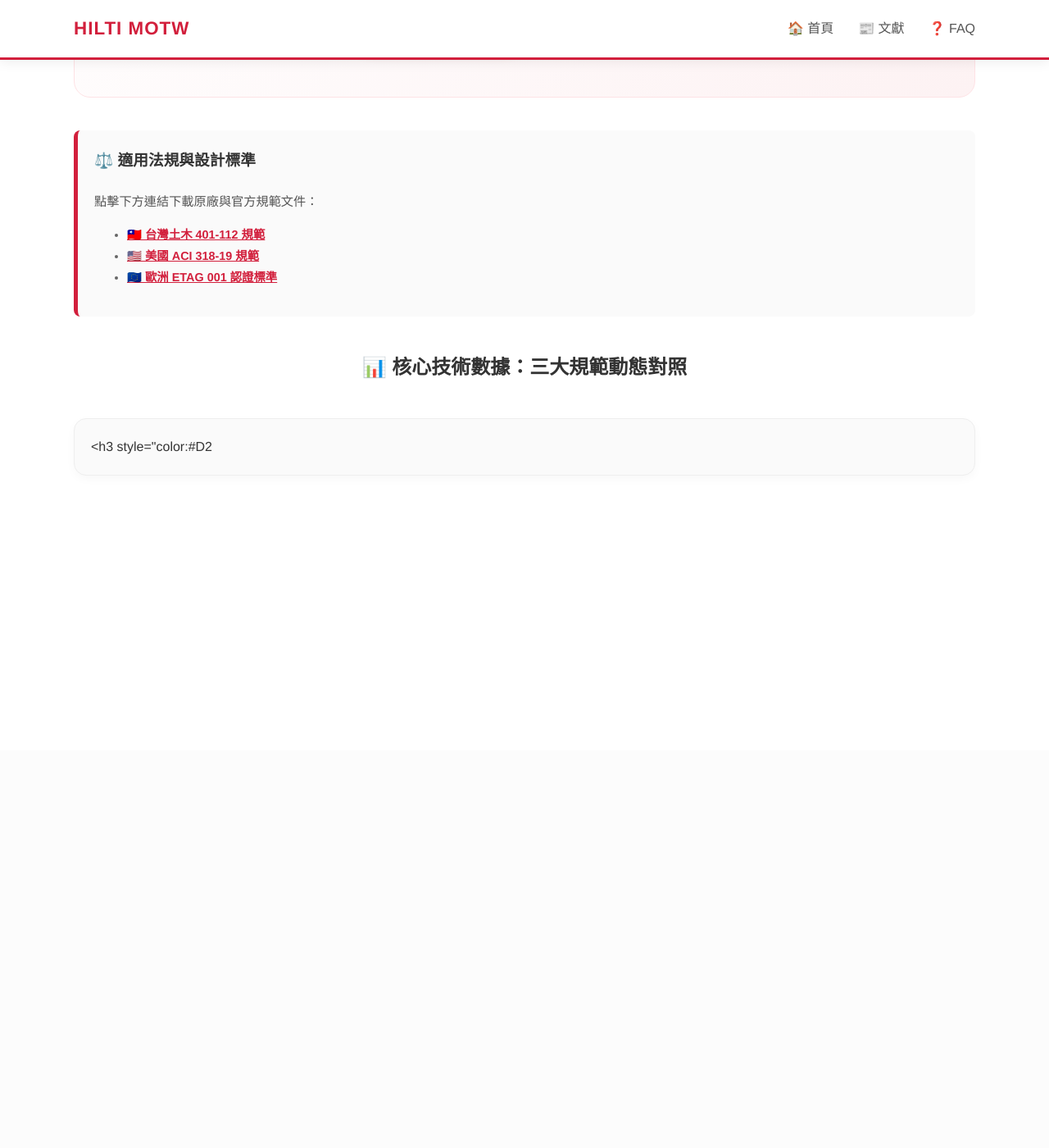
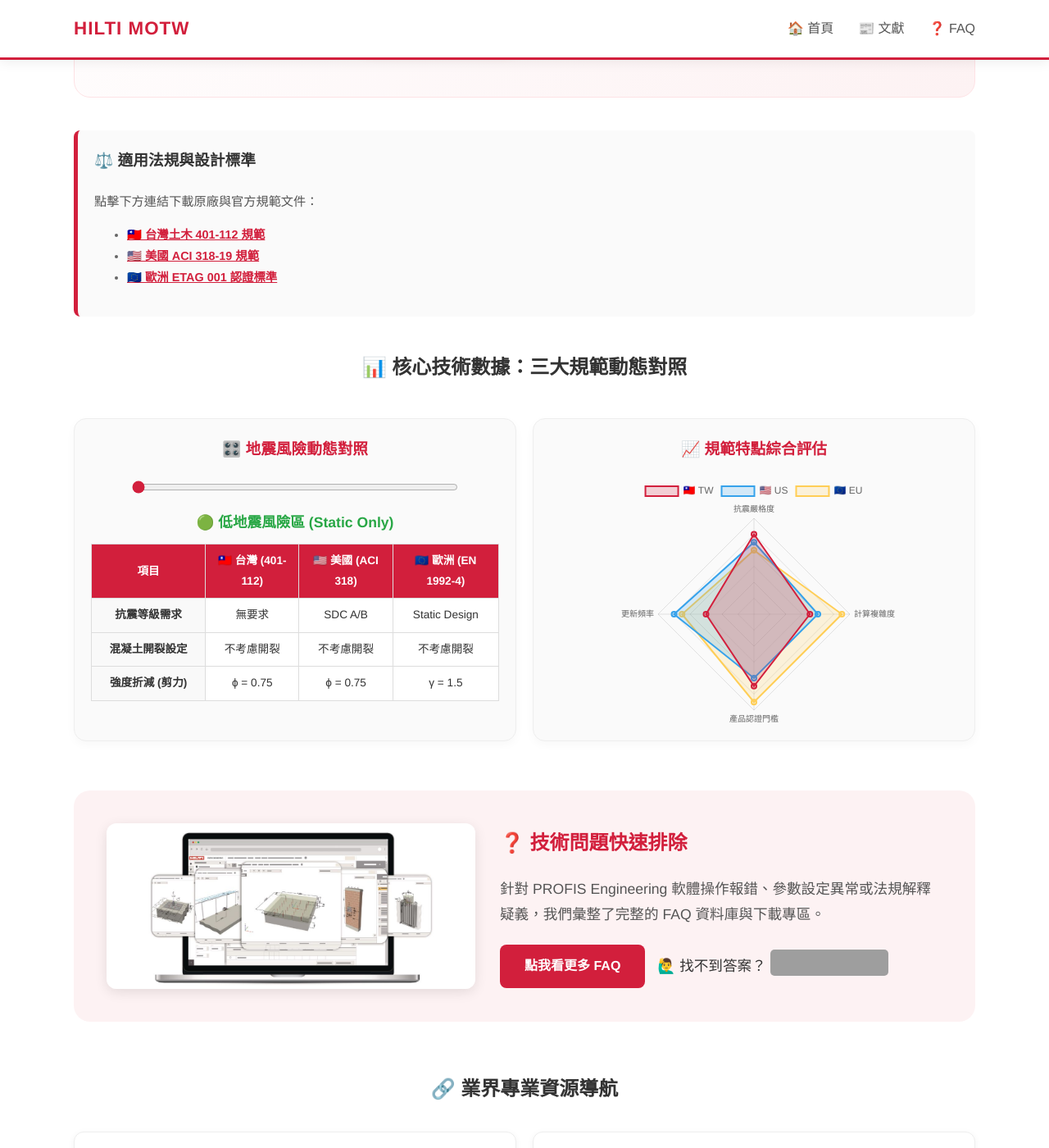
Before and after one commit to SSTTW/TWsoftware-FAQ, a Jekyll site: the page built from index.md, in a window 1280 px wide and 1400 px high, scrolled down 355 px. Shown: the whole window at 82% size. Built offline with Jekyll 4.4.1, drawn with Linux system fonts in a browser that asks for light colours; before the commit the page ends 985 px from its top, so only the background shows below that; some of the changed text lies outside the part shown; grey boxes are pictures that could not be loaded.

Commit message:
Update index.md

```diff
--- a/index.md
+++ b/index.md
@@ -33,21 +33,22 @@ title: MOTW 技術支援中心
   .faq-image img { width: 100%; display: block; }
   .faq-text { flex: 1.2; min-width: 300px; }
 
+  /* 資源導航卡片強化設計 */
   .info-grid { display: flex; flex-wrap: wrap; justify-content: center; gap: 20px; margin-top: 20px; }
-  .info-card { flex: 1; min-width: 250px; padding: 25px; border: 1px solid #eee; border-radius: 12px; background: #fff; text-decoration: none; display: block; }
+  .info-card { flex: 1; min-width: 250px; padding: 25px; border: 1px solid #eee; border-radius: 12px; background: #fff; display: block; box-shadow: 0 2px 8px rgba(0,0,0,0.05); transition: transform 0.3s, box-shadow 0.3s, border-color 0.3s; }
+  .info-card:hover { transform: translateY(-3px); box-shadow: 0 8px 20px rgba(210,31,60,0.15); border-color: #D21F3C; }
 </style>
 
-<div class="hero-section">
+<div class="hero-section" markdown="0">
   <h1>PROFIS Engineering</h1>
   <p>掌握最新錨固設計文獻，優化工程安全與效率。我們提供專業的應用指南與技術諮詢服務。</p>
-
   <div class="hero-buttons">
     <a href="/TWsoftware-FAQ/2026/04/15/profis-master-manual.html" style="display: inline-block; padding: 15px 35px; background: #D21F3C; color: white; border-radius: 50px; font-weight: bold; box-shadow: 0 4px 15px rgba(210,31,60,0.3);">📖 立即下載技術手冊</a>
     <a href="/TWsoftware-FAQ/selector.html" style="display: inline-block; padding: 15px 35px; background: #ffffff; color: #D21F3C; border: 2px solid #D21F3C; border-radius: 50px; font-weight: bold; box-shadow: 0 4px 10px rgba(0,0,0,0.05);">🎯 快速選型工具</a>
   </div>
 </div>
 
-<div class="standards-box">
+<div class="standards-box" markdown="0">
   <h3 style="margin-top: 0; color: #333;">⚖️ 適用法規與設計標準</h3>
   <p style="font-size: 0.95em; color: #555;">點擊下方連結下載原廠與官方規範文件：</p>
   <ul style="font-size: 0.9em; color: #666; line-height: 1.8;">
@@ -59,6 +60,115 @@ title: MOTW 技術支援中心
 
 <h2 style="text-align: center; color: #333;">📊 核心技術數據：三大規範動態對照</h2>
 
-<div class="charts-flex-container">
+<div class="charts-flex-container" markdown="0">
   <div class="chart-box">
-    <h3 style="color:#D2
+    <h3 style="color:#D21F3C; margin-top:0; text-align:center;">🎛️ 地震風險動態對照</h3>
+    <div style="text-align:center;">
+      <input type="range" id="riskSlider" min="1" max="3" value="1" step="1" style="width:80%; accent-color:#D21F3C;">
+      <div class="risk-label" id="riskText">🟢 低地震風險區</div>
+    </div>
+    <table>
+      <thead>
+        <tr>
+          <th style="width: 28%;">項目</th>
+          <th>🇹🇼 台灣 (401-112)</th>
+          <th>🇺🇸 美國 (ACI 318)</th>
+          <th>🇪🇺 歐洲 (EN 1992-4)</th>
+        </tr>
+      </thead>
+      <tbody id="tableBody"></tbody>
+    </table>
+  </div>
+  <div class="chart-box">
+    <h3 style="color:#D21F3C; margin-top:0; text-align:center;">📈 規範特點綜合評估</h3>
+    <div class="radar-canvas-wrapper">
+      <canvas id="radarChart"></canvas>
+    </div>
+  </div>
+</div>
+
+<div class="faq-highlight-container" markdown="0">
+  <div class="faq-image">
+    <img src="/TWsoftware-FAQ/images/faq_preview.png" alt="技術支援示意圖" style="width:100%;">
+  </div>
+  <div class="faq-text">
+    <h2 style="color: #D21F3C; margin-top: 0;">❓ 技術問題快速排除</h2>
+    <p style="color: #555; font-size: 1.1em;">針對 PROFIS Engineering 軟體操作報錯、參數設定異常或法規解釋疑義，我們彙整了完整的 FAQ 資料庫與下載專區。</p>
+    <div style="display: flex; flex-wrap: wrap; align-items: center; gap: 15px; margin-top: 20px;">
+      <a href="/TWsoftware-FAQ/faq.html" style="padding: 12px 30px; background: #D21F3C; color: white; border-radius: 8px; font-weight: bold; text-decoration: none;">點我看更多 FAQ</a>
+      <div style="display: flex; align-items: center; gap: 5px;">
+        <span style="font-size: 1.1em; font-weight: 500;">🙋‍♂️ 找不到答案？</span>
+        <a href="https://forms.office.com/e/PngwicwAn8" target="_blank" style="text-decoration: none;">
+          <img src="https://img.shields.io/badge/點我-問更多問題-red?style=for-the-badge&logo=microsoftforms" alt="問更多問題" style="height: 32px; border-radius: 5px;">
+        </a>
+      </div>
+    </div>
+  </div>
+</div>
+
+<div style="margin-bottom: 60px;" markdown="0">
+  <h2 style="text-align: center; color: #333; margin-bottom: 30px;">🔗 業界專業資源導航</h2>
+  <div class="info-grid">
+    <a href="https://www.nlma.gov.tw/ch" target="_blank" class="info-card">
+      <h3 style="color:#D21F3C !important; margin-top:0; border:none !important;">🏛️ 內政部國土管理署</h3>
+      <p style="font-size:0.9em; color:#777; margin:0;">最新建築規範與營建法律條文。</p>
+    </a>
+    <a href="https://www.hilti.com.tw/engineering/" target="_blank" class="info-card">
+      <h3 style="color:#D21F3C !important; margin-top:0; border:none !important;">🔴 Hilti 工程中心</h3>
+      <p style="font-size:0.9em; color:#777; margin:0;">官方技術報告與 BIM/CAD 模型庫。</p>
+    </a>
+  </div>
+</div>
+
+<p align="center" style="color:#808080; font-size:0.85em; margin-top:60px;">
+  © 2026 Hilti Engineering Support Team | 僅供技術交流參考
+</p>
+
+<script>
+  // 表格邏輯
+  const riskSlider = document.getElementById('riskSlider');
+  const riskText = document.getElementById('riskText');
+  const tableBody = document.getElementById('tableBody');
+  const tableData = {
+    1: { text: "🟢 低地震風險區 (Static Only)", color: "#28a745", tw: ["無要求", "不考慮開裂", "ϕ = 0.75"], us: ["SDC A/B", "不考慮開裂", "ϕ = 0.75"], eu: ["Static Design", "不考慮開裂", "γ = 1.5"] },
+    2: { text: "🟡 中地震風險區 (一般商辦)", color: "#ffc107", tw: ["建議 C1 等級", "0.5 mm (C1認證)", "ϕ = 0.75"], us: ["SDC C", "強制開裂", "ϕ = 0.75"], eu: ["C1 認證產品", "強制開裂", "γ = 1.5"] },
+    3: { text: "🔴 高地震風險區 (醫療/維生建物)", color: "#D21F3C", tw: ["強制 C2 等級", "0.8 mm (C2認證)", "0.75 × 0.75"], us: ["SDC D/E/F", "極嚴格開裂", "0.75 × 0.75"], eu: ["C2 認證產品", "循環載重開裂", "γ = 地震折減"] }
+  };
+  const rows = ["抗震等級需求", "混凝土開裂設定", "強度折減 (剪力)"];
+
+  function updateTable(val) {
+    if(!riskText || !tableBody) return;
+    riskText.innerHTML = tableData[val].text;
+    riskText.style.color = tableData[val].color;
+    let html = "";
+    for(let i=0; i<rows.length; i++){
+      html += `<tr><td style="font-weight:bold; background:#f9f9f9;">${rows[i]}</td><td>${tableData[val].tw[i]}</td><td>${tableData[val].us[i]}</td><td>${tableData[val].eu[i]}</td></tr>`;
+    }
+    tableBody.innerHTML = html;
+  }
+
+  if(riskSlider) {
+    riskSlider.addEventListener('input', function() { updateTable(this.value); });
+    updateTable(1);
+  }
+
+  // 雷達圖邏輯
+  const canvasEl = document.getElementById('radarChart');
+  if(canvasEl) {
+    new Chart(canvasEl, {
+      type: 'radar',
+      data: {
+        labels: ['抗震嚴格度', '計算複雜度', '產品認證門檻', '更新頻率'],
+        datasets: [
+          { label: '🇹🇼 TW', data: [90, 75, 85, 70], backgroundColor: 'rgba(210,31,60,0.2)', borderColor: '#D21F3C', borderWidth: 2 },
+          { label: '🇺🇸 US', data: [85, 80, 80, 90], backgroundColor: 'rgba(54,162,235,0.2)', borderColor: '#36A2EB', borderWidth: 2 },
+          { label: '🇪🇺 EU', data: [80, 95, 95, 85], backgroundColor: 'rgba(255,206,86,0.2)', borderColor: '#FFCE56', borderWidth: 2 }
+        ]
+      },
+      options: {
+        maintainAspectRatio: false,
+        scales: { r: { min: 40, max: 100, ticks: { display: false } } }
+      }
+    });
+  }
+</script>
```
